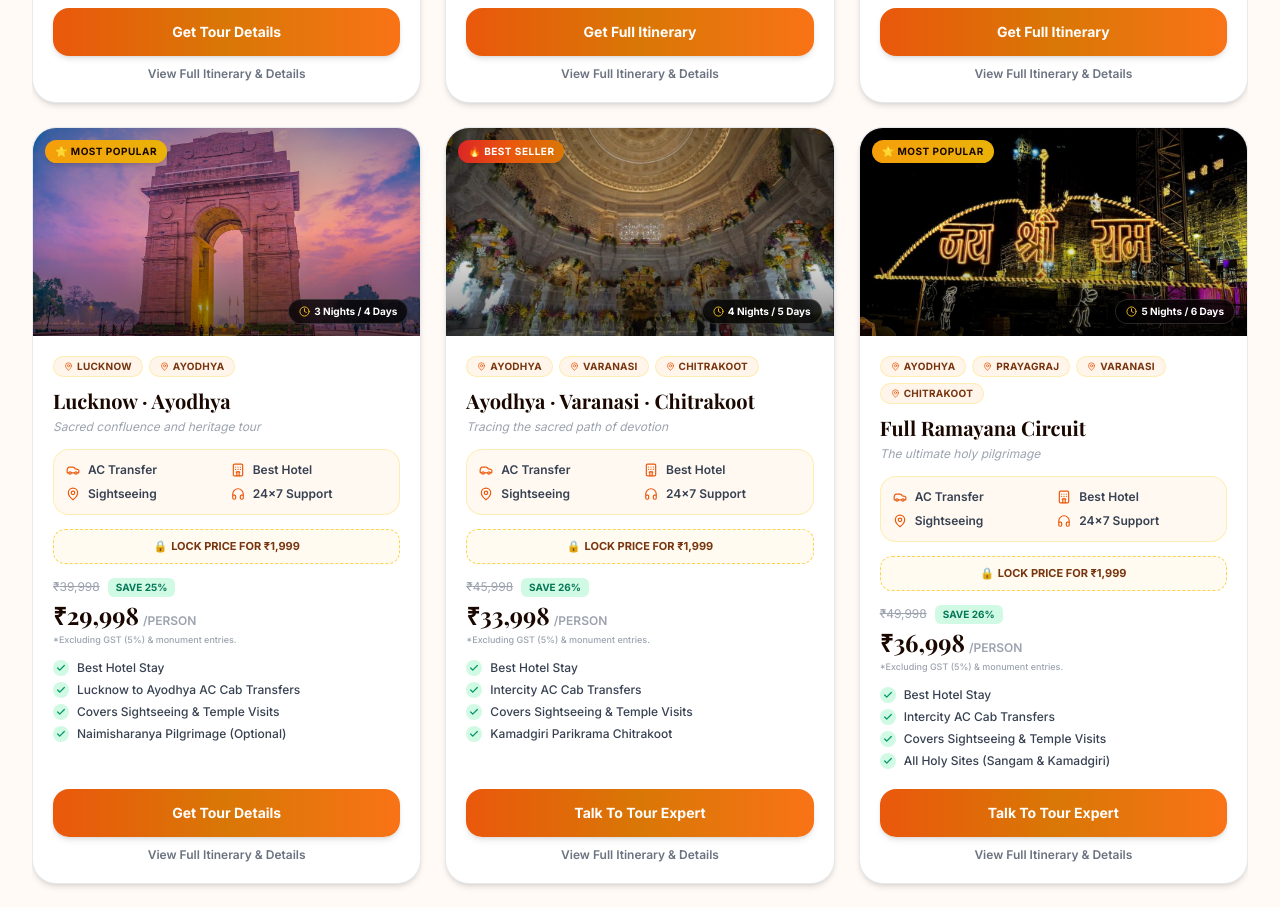
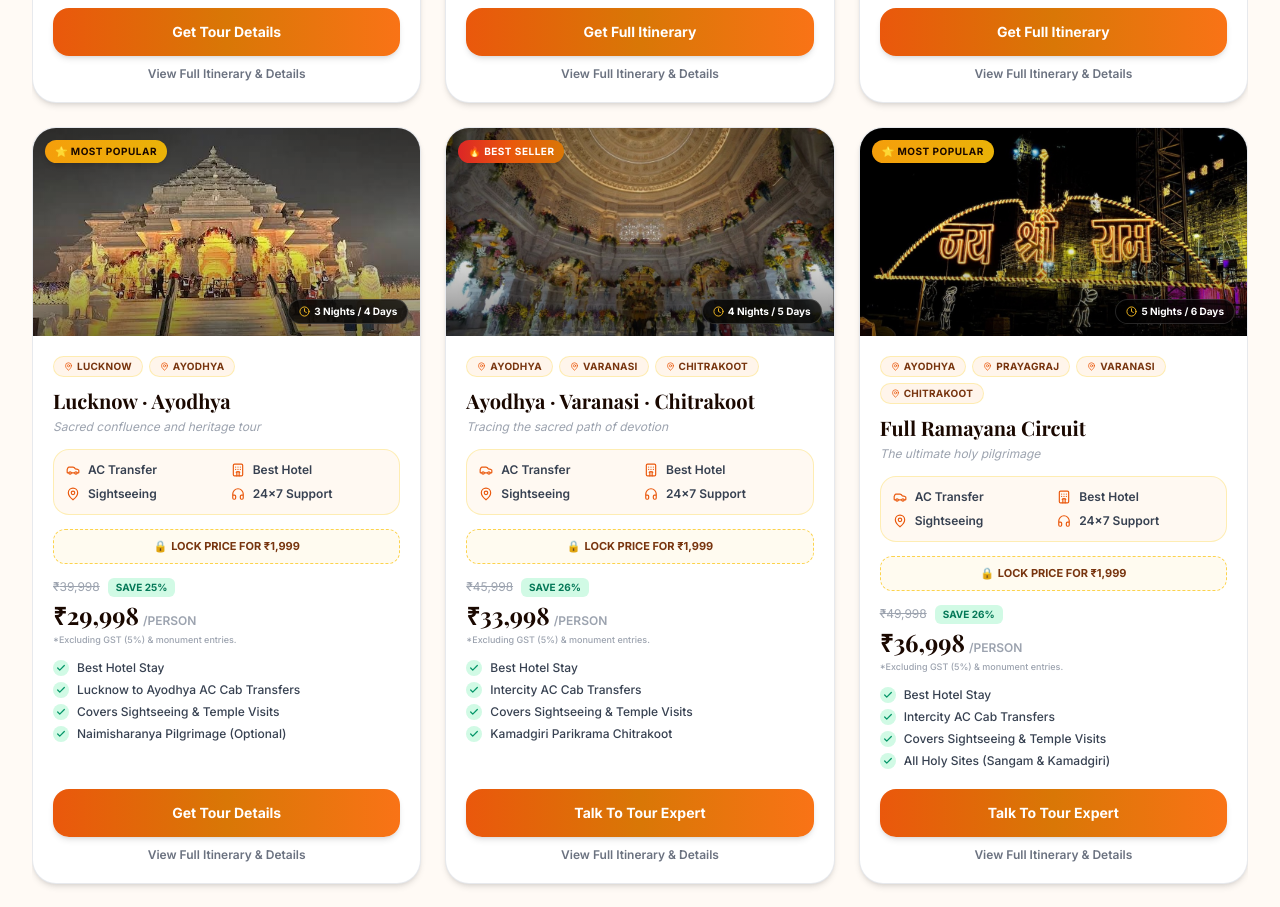
Before and after one commit to ayodhyadharsha-max/kashidarshan, a Next.js app: page / in a window 1280 px wide. Shown: the part 4500-5407 px from the top of the page. Built offline with nearby package versions, Linux system fonts and the light colour scheme.

Commit message:
Update Lucknow-Ayodhya package image with uploaded Ram Mandir night entrance photo

```diff
--- a/components/Packages.tsx
+++ b/components/Packages.tsx
@@ -223,7 +223,7 @@ export const packages = [
     cities: ["Lucknow", "Ayodhya"],
     price: 29998,
     originalPrice: 39998,
-    image: "/destinations/bada-imambara-lucknow.jpg",
+    image: "/destinations/ram-mandir-night-entrance.jpg",
     popular: false,
     featured: false,
     ctaText: "Get Tour Details",
```
Also changed, not shown: public/destinations/ram-mandir-night-entrance.jpg (added).
